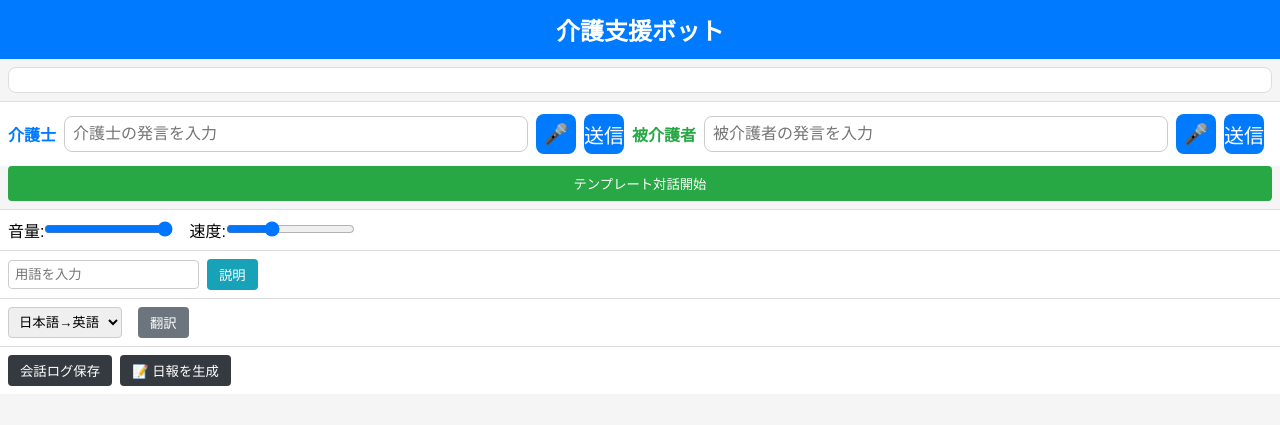
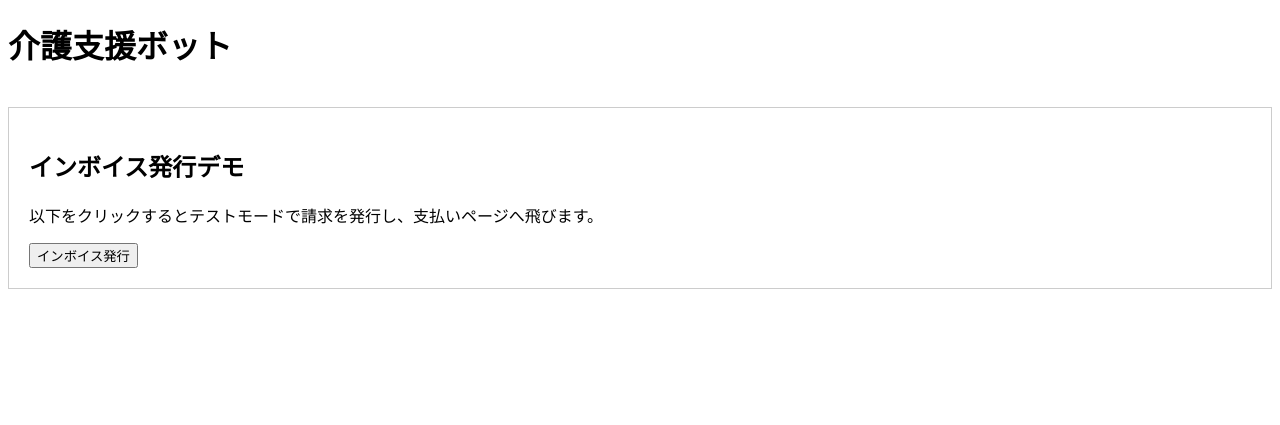
Before and after one commit to MitsunoriFukuchi692/KigosienChatbot_0621, a Flask app: page / in a window 1280 px wide. Shown: the top 425 px of the page. Run offline with Flask 3, Linux system fonts and the light colour scheme.

Commit message:
インボイス発行テンプレートと app.py を追加

```diff
--- a/app.py
+++ b/app.py
@@ -5,12 +5,15 @@ from flask import Flask, request, jsonify, render_template, send_file
 from flask_cors import CORS
 from openai import OpenAI
 from datetime import datetime, timedelta
+import stripe
 
 app = Flask(__name__, static_folder="static")
 # キャッシュ無効化設定
 app.config['SEND_FILE_MAX_AGE_DEFAULT'] = 0
 CORS(app)
 client = OpenAI(api_key=os.getenv("OPENAI_API_KEY"))
+# Stripe APIキー読み込み
+stripe.api_key = os.getenv("STRIPE_SECRET_KEY")
 
 @app.after_request
 def add_header(response):
@@ -19,11 +22,12 @@ def add_header(response):
     response.headers["Expires"] = "0"
     return response
 
+# トップページ（チャット＋インボイス統合版）
 @app.route("/")
-@app.route("/ja/")
 def index():
     return render_template("index.html")
 
+# テンプレート取得
 @app.route("/ja/templates", methods=["GET"])
 def get_templates():
     return jsonify([
@@ -34,6 +38,7 @@ def get_templates():
         {"category": "排便", "caregiver": ["お通じはいかがですか？", "問題ありませんか？"],      "caree": ["問題ありません。", "少し便秘気味です。"]}
     ])
 
+# チャット
 @app.route("/ja/chat", methods=["POST"])
 def chat():
     data = request.get_json()
@@ -48,6 +53,7 @@ def chat():
     except Exception as e:
         return jsonify({"error": str(e)}), 500
 
+# 用語説明
 @app.route("/ja/explain", methods=["POST"])
 def explain():
     data = request.get_json()
@@ -66,6 +72,7 @@ def explain():
     except Exception as e:
         return jsonify({"error": str(e)}), 500
 
+# 翻訳
 @app.route("/ja/translate", methods=["POST"])
 def translate():
     data = request.get_json()
@@ -85,6 +92,7 @@ def translate():
     except Exception as e:
         return jsonify({"error": str(e)}), 500
 
+# ログ保存
 @app.route("/ja/save_log", methods=["POST"])
 def save_log():
     data = request.get_json()
@@ -99,6 +107,7 @@ def save_log():
         f.write("返答: " + data.get('response', '') + "\n")
     return jsonify({"status": "success"})
 
+# 日報作成
 @app.route("/ja/daily_report", methods=["GET"])
 def daily_report():
     log_files = sorted(glob.glob("logs/log_*.txt"))
@@ -114,7 +123,6 @@ def daily_report():
             {"role": "user",   "content": content}
         ]
     )
-    # JST日時取得
     jst_now = datetime.utcnow() + timedelta(hours=9)
     now_str = jst_now.strftime("%Y-%m-%d %H:%M")
     summary_body = response.choices[0].message.content.strip()
@@ -122,6 +130,19 @@ def daily_report():
     buf = BytesIO(summary.encode("utf-8"))
     return send_file(buf, as_attachment=True, download_name="daily_report.txt", mimetype="text/plain")
 
+# — 追加: インボイス発行 —
+@app.route("/create_invoice", methods=["POST"])
+def create_invoice():
+    # 顧客作成
+    customer = stripe.Customer.create(email="test@example.com", name="テスト顧客")
+    # 請求アイテム登録
+    stripe.InvoiceItem.create(customer=customer.id, amount=1300, currency='jpy', description='デモ請求')
+    # インボイス作成・確定
+    invoice = stripe.Invoice.create(customer=customer.id)
+    invoice = stripe.Invoice.finalize_invoice(invoice.id)
+    # 支払いページにリダイレクト
+    return redirect(invoice.hosted_invoice_url)
+
 if __name__ == "__main__":
     port = int(os.environ.get("PORT", 5000))
     app.run(host="0.0.0.0", port=port)
--- a/templates/index.html
+++ b/templates/index.html
@@ -2,61 +2,25 @@
 <html lang="ja">
 <head>
   <meta charset="UTF-8">
-  <meta name="viewport" content="width=device-width, initial-scale=1">
-  <title>介護支援チャットボット</title>
-  <link rel="stylesheet" href="{{ url_for('static', filename='css/styles.css') }}">
+  <meta name="viewport" content="width=device-width, initial-scale=1.0">
+  <title>AIみまくん＋インボイスデモ</title>
+  <!-- CSSやスクリプトは既存のものを引き継いでください -->
 </head>
 <body>
-  <header>
-    <h1 id="chat-header">介護支援ボット</h1>
-  </header>
-  <main>
-    <div id="chat-container">
-      <div id="chat-window">
-        <!-- メッセージが追加されます -->
-      </div>
+  <h1>介護支援ボット</h1>
 
-      <div class="input-panel">
-        <label class="role-label caregiver" for="caregiver-input">介護士</label>
-        <input id="caregiver-input" type="text" placeholder="介護士の発言を入力">
-        <button id="mic-caregiver" onclick="startRecognition('caregiver-input')">🎤</button>
-        <button id="send-caregiver" onclick="appendMessage('caregiver', caregiverInput.value)">送信</button>
+  <!-- 既存のチャットUI -->
+  <div id="chat-ui">
+    <!-- ...ここに元々のチャットHTMLが入ります... -->
+  </div>
 
-        <label class="role-label caree" for="caree-input">被介護者</label>
-        <input id="caree-input" type="text" placeholder="被介護者の発言を入力">
-        <button id="mic-caree" onclick="startRecognition('caree-input')">🎤</button>
-        <button id="send-caree" onclick="appendMessage('caree', careeInput.value)">送信</button>
-      </div>
-
-      <button id="template-start-btn" class="template-start">テンプレート対話開始</button>
-      <div id="template-buttons"></div>
-
-      <div class="tts-panel">
-        <label>音量:<input type="range" id="volume-slider" min="0" max="1" step="0.1" value="1"></label>
-        <label>速度:<input type="range" id="rate-slider" min="0.5" max="2" step="0.1" value="1"></label>
-      </div>
-
-      <div id="glossary">
-        <input type="text" id="term" placeholder="用語を入力">
-        <button id="explain-btn">説明</button>
-        <p id="explanation"></p>
-      </div>
-
-      <div id="translation-panel">
-        <select id="translate-direction">
-          <option value="ja-en" selected>日本語→英語</option>
-          <option value="en-ja">英語→日本語</option>
-        </select>
-        <button id="translate-btn">翻訳</button>
-        <p id="translation-result"></p>
-      </div>
-
-      <div class="action-buttons">
-        <button id="save-log-btn">会話ログ保存</button>
-        <button id="daily-report-btn">📝 日報を生成</button>
-      </div>
-    </div>
-  </main>
-  <script src="{{ url_for('static', filename='js/chatbot.v3.js') }}"></script>
+  <!-- 追加：インボイス発行 -->
+  <section id="invoice-area" style="margin:40px 0; padding:20px; border:1px solid #ccc;">
+    <h2>インボイス発行デモ</h2>
+    <p>以下をクリックするとテストモードで請求を発行し、支払いページへ飛びます。</p>
+    <form action="/create_invoice" method="post">
+      <button type="submit">インボイス発行</button>
+    </form>
+  </section>
 </body>
 </html>
```
